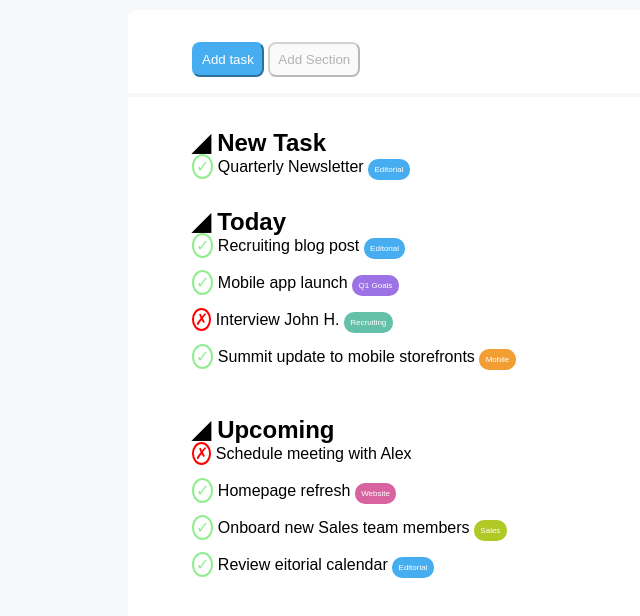
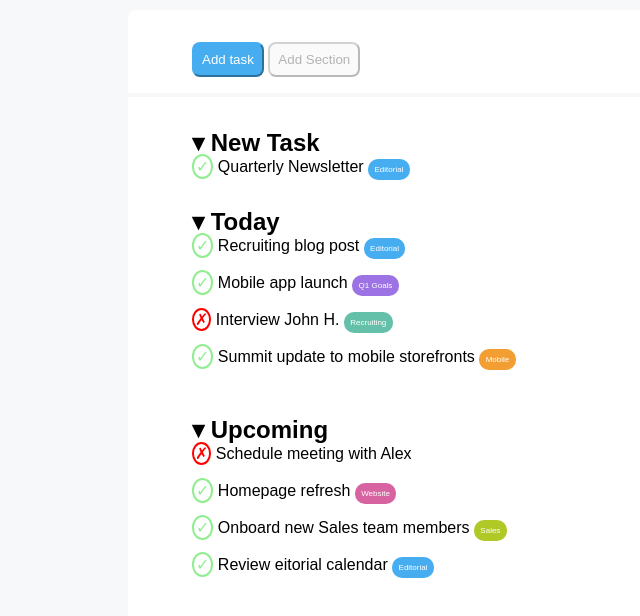
Before and after one commit to PaoloZampa/html-css-toboolist, a plain HTML site: page index.html in a window 1280 px wide. Shown: the part 108-724 px from the top of the page, without its empty margins (0-640 px from the left). Drawn offline with Linux system fonts and the light colour scheme.

Commit message:
add triangle down last commit

```diff
--- a/index.html
+++ b/index.html
@@ -26,7 +26,7 @@
                 <section class="ml-4">
                     <!-- new task -->
                     <div class="new-task">
-                        <h2>&#9698 New Task</h2>
+                        <h2>&blacktriangledown; New Task</h2>
                         <div>
                             <span class="check">&check;</span>
                             Quarterly Newsletter
@@ -35,7 +35,7 @@
                     </div>
                     <!-- today -->
                     <div class="today">
-                        <h2>&#9698 Today</h2>
+                        <h2>&blacktriangledown; Today</h2>
                         <div>
                             <span class="check">&check;</span>
                             Recruiting blog post
@@ -63,7 +63,7 @@
                     </div>
                     <!-- Upcoming -->
                     <div class="upcoming">
-                        <h2>&#9698 Upcoming</h2>
+                        <h2>&blacktriangledown; Upcoming</h2>
                         <div>
                             <div>
                                 <span class="cross">&cross;</span>
```
